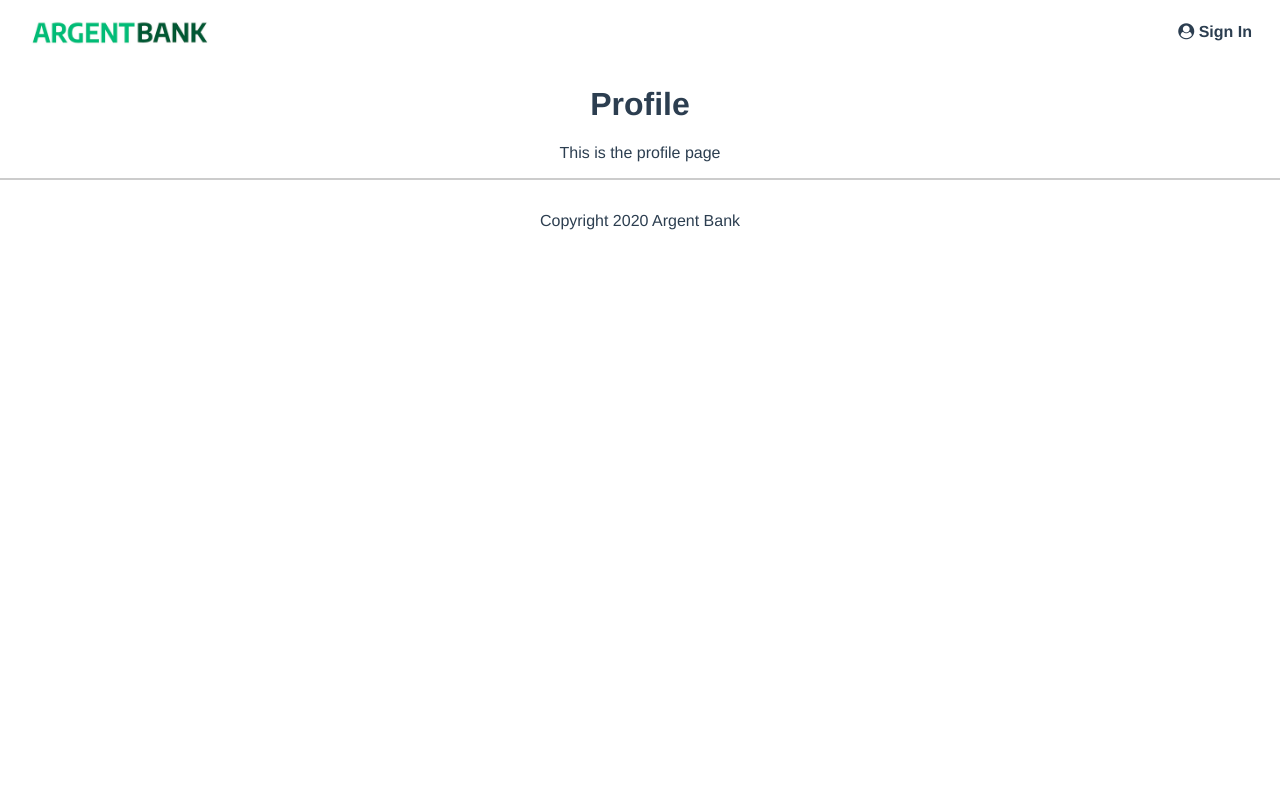
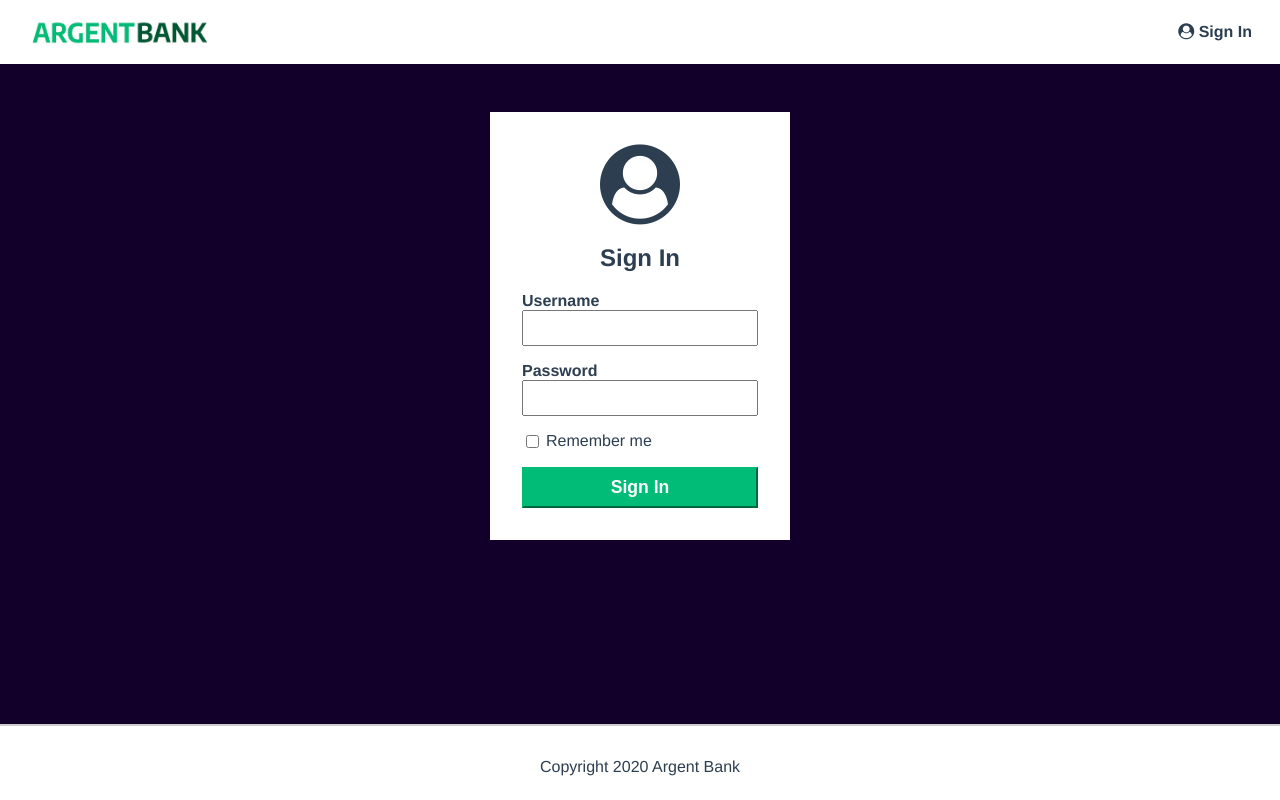
Before and after one commit to Lukylix/Argentbank, a React (Create React App) app: page /sign-in in a window 1280 px wide. Built offline with nearby package versions, Linux system fonts and the light colour scheme.

Commit message:
Sign In Static

```diff
--- /dev/null
+++ b/src/screens/SignIn/SignIn.css
@@ -0,0 +1,48 @@
+.sign-in-button {
+  display: block;
+  width: 100%;
+  padding: 8px;
+  font-size: 1.1rem;
+  font-weight: bold;
+  margin-top: 1rem;
+  border-color: #00bc77;
+  background-color: #00bc77;
+  color: #fff;
+}
+
+.sign-in-content {
+  box-sizing: border-box;
+  background-color: white;
+  width: 300px;
+  margin: 0 auto;
+  margin-top: 3rem;
+  padding: 2rem;
+}
+
+.sign-in-icon {
+  font-size: 5rem;
+}
+
+.input-remember {
+  display: flex;
+}
+
+.input-remember label {
+  margin-left: 0.25rem;
+}
+
+.input-wrapper {
+  display: flex;
+  flex-direction: column;
+  text-align: left;
+  margin-bottom: 1rem;
+}
+
+.input-wrapper label {
+  font-weight: bold;
+}
+
+.input-wrapper input {
+  padding: 5px;
+  font-size: 1.2rem;
+}
--- a/src/screens/SignIn/SignIn.js
+++ b/src/screens/SignIn/SignIn.js
@@ -1,8 +1,37 @@
+import "./SignIn.css";
+
 export default function SignIn() {
+  const handleSubmit = (event) => {
+    event.preventDefault();
+    let formData = {};
+    for (const element of event.target.elements) {
+      if (element.nodeName === "INPUT") {
+        formData[element.id] = element.type === "checkbox" ? element.checked : element.value;
+      }
+    }
+    console.log(formData);
+  };
   return (
-    <div>
-      <h1>Profile</h1>
-      <p>This is the profile page</p>
-    </div>
+    <main className="main bg-dark">
+      <section className="sign-in-content">
+        <i className="fa fa-user-circle sign-in-icon"></i>
+        <h1>Sign In</h1>
+        <form onSubmit={handleSubmit}>
+          <div className="input-wrapper">
+            <label htmlFor="username">Username</label>
+            <input type="text" id="username" />
+          </div>
+          <div className="input-wrapper">
+            <label htmlFor="password">Password</label>
+            <input type="password" id="password" />
+          </div>
+          <div className="input-remember">
+            <input type="checkbox" id="remember-me" />
+            <label htmlFor="remember-me">Remember me</label>
+          </div>
+          <button className="sign-in-button">Sign In</button>
+        </form>
+      </section>
+    </main>
   );
 }
```
